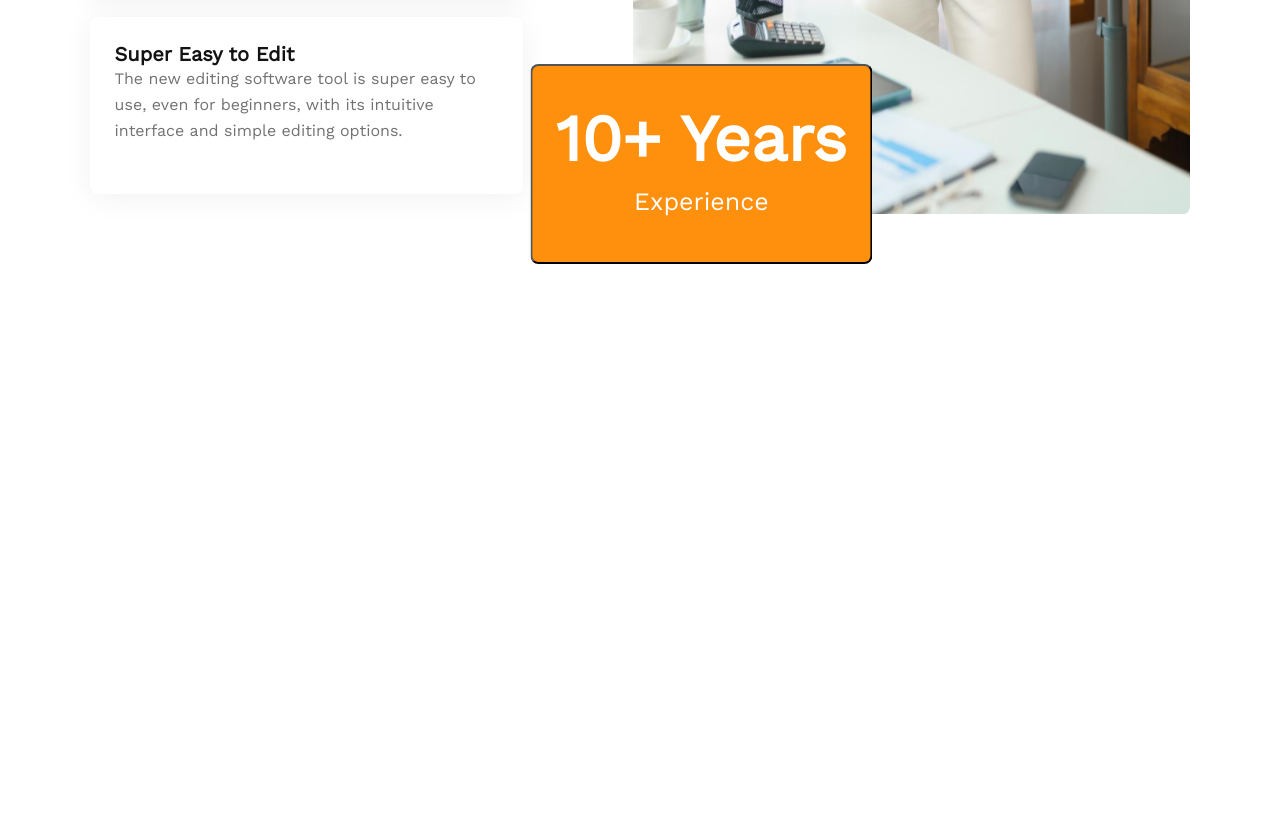
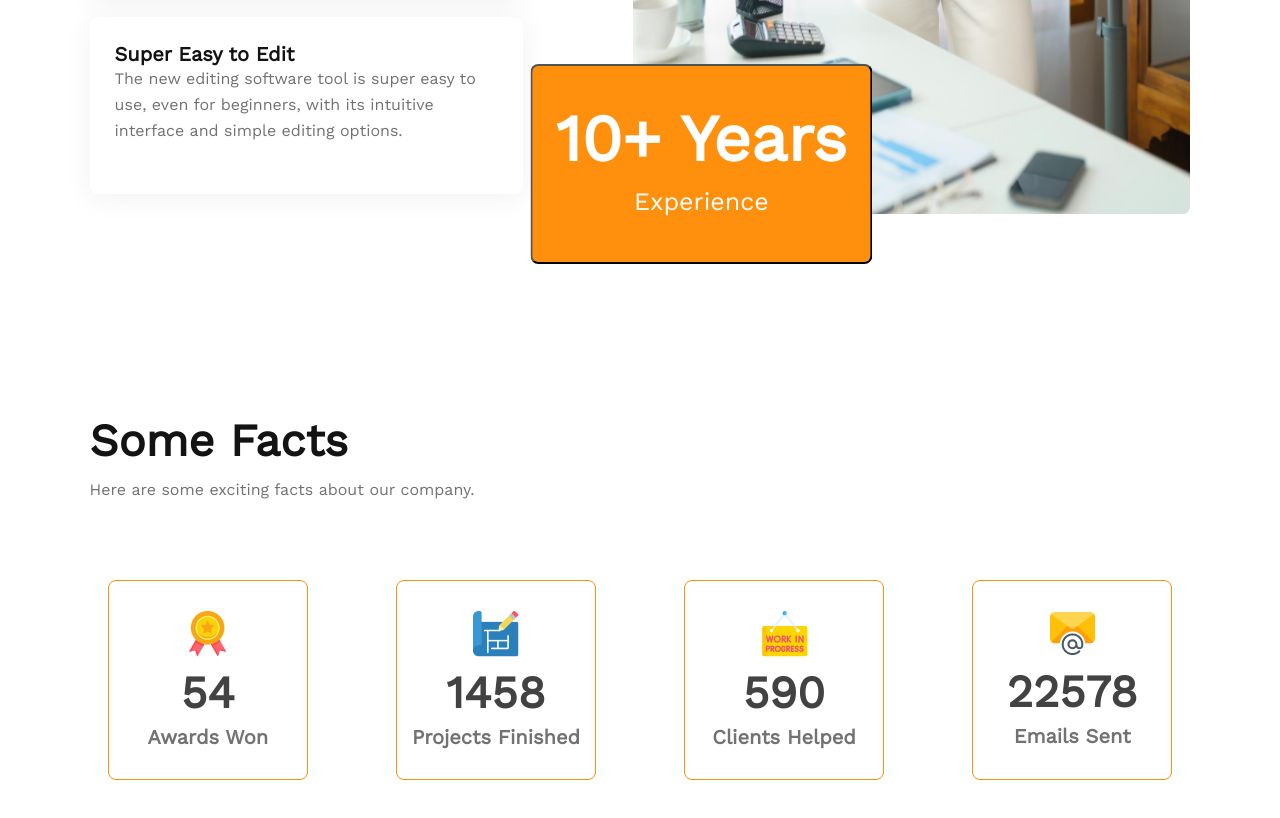
Before and after one commit to dg1223/PH-g3-architects, a plain HTML site: page index.html in a window 1280 px wide. Shown: the part 2836-3654 px from the top of the page. Before the commit the page ends 3100 px from the top, so only its background shows below. Drawn offline with nearby package versions, Linux system fonts and the light colour scheme.

Commit message:
fourth section complete

```diff
--- a/index.html
+++ b/index.html
@@ -78,6 +78,33 @@
                     10+ Years <span>Experience</span>
                 </button></div>
         </section>
+        <!-- Facts section -->
+        <section class="facts">
+            <h2 class="title-common">Some Facts</h2>
+            <p class="section-details" >Here are some exciting facts about our company.</p>
+            <div class="cards">
+                <div class="card">
+                    <img src="./images/icons/ribon.png" alt="" class="icon">
+                    <p class="number">54</p>
+                    <p class="number-text">Awards Won</p>
+                </div>
+                <div class="card">
+                    <img src="./images/icons/projects.png" alt="" class="icon">
+                    <p class="number">1458</p>
+                    <p class="number-text">Projects Finished</p>
+                </div>
+                <div class="card">
+                    <img src="./images/icons/customers.png" alt="" class="icon">
+                    <p class="number">590</p>
+                    <p class="number-text">Clients Helped</p>
+                </div>
+                <div class="card">
+                    <img src="./images/icons/email.png" alt="" class="icon">
+                    <p class="number">22578</p>
+                    <p class="number-text">Emails Sent</p>
+                </div>
+            </div>
+        </section>
     </main>
     <footer>
 
--- a/styles/style.css
+++ b/styles/style.css
@@ -175,3 +175,40 @@ nav li{
     font-weight: 500;
     font-size: 25px;
 }
+
+/* Facts section styles */
+.facts{
+    justify-content: center;
+    margin: 200px 7%;
+}
+.facts .section-details{
+    margin-top: 10px;
+}
+.cards{
+    display: flex;
+    gap: 8%;
+    justify-content: center;
+    margin: 7% auto;
+}
+.card{
+    box-sizing: border-box;
+    text-align: center;
+    line-height: 1.35;
+    padding-top: 30px;
+    /* padding: 45px; */
+    width: 200px;
+    height: 200px;
+    border: 1px solid #FF900E;
+    border-radius: 8px;
+    /* transform: rotate(90deg) */
+}
+.number{
+    font-weight: 600;
+    font-size: 45px;
+    color: #424242;
+}
+.number-text{
+    font-weight: 600;
+    font-size: 20px;
+    color: #727272;
+}
```
